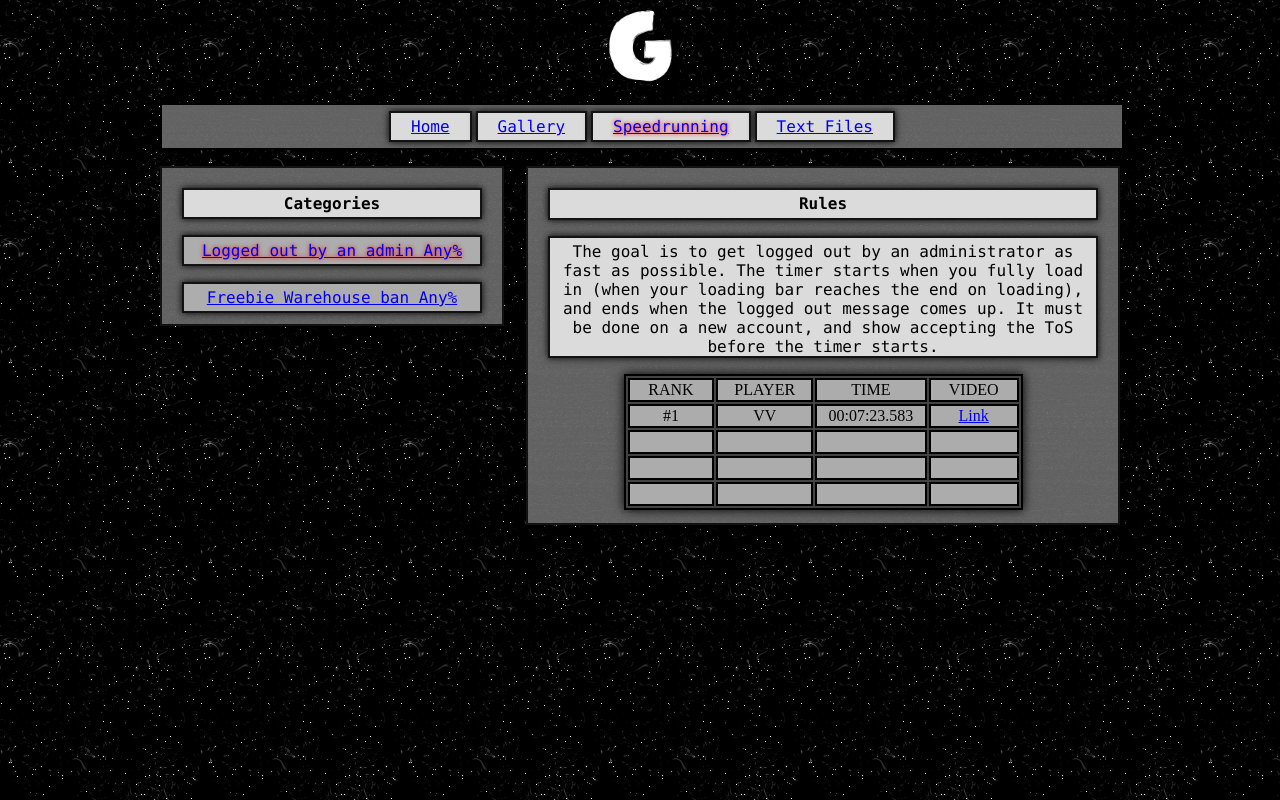
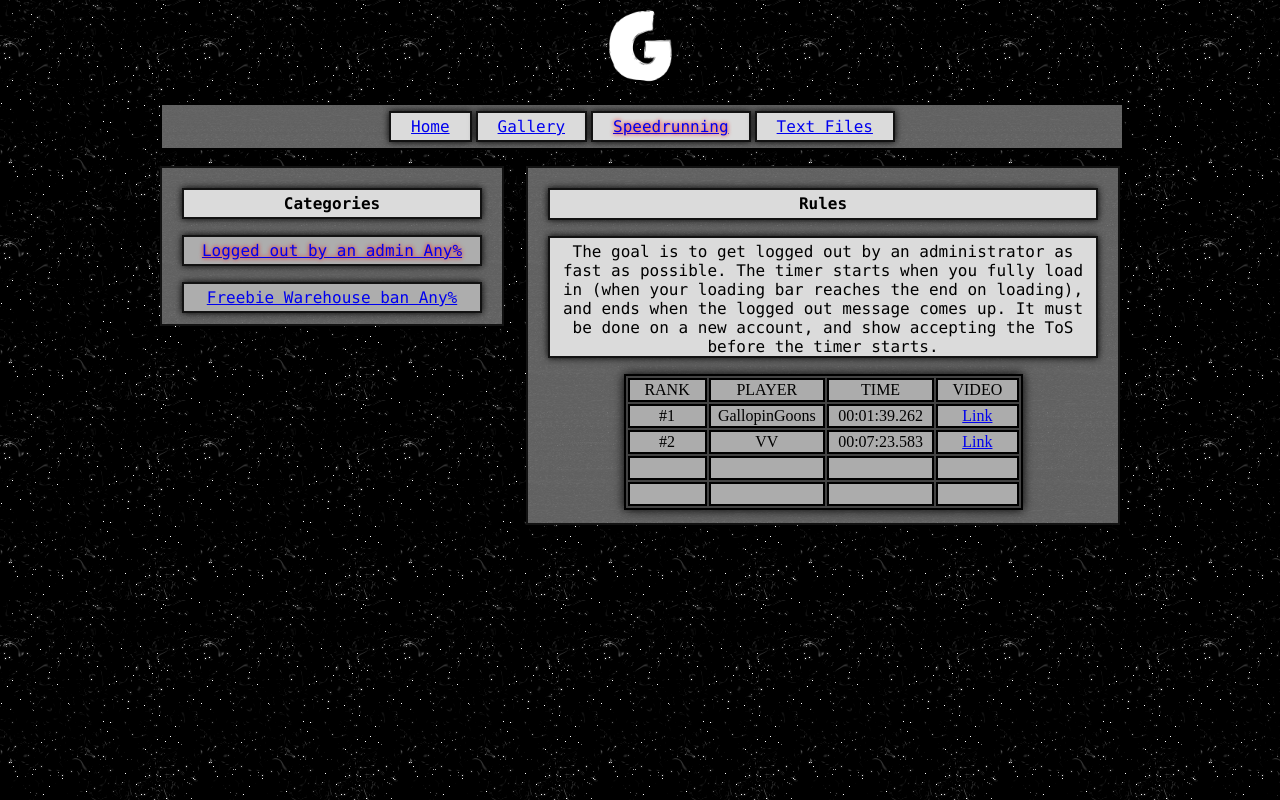
Before and after one commit to GOOBMAN/GOOBER, a plain HTML site: page speedruncategories/loggedoutbyadminany.html in a window 1280 px wide. Drawn offline with Linux system fonts and the light colour scheme.

Commit message:
Update loggedoutbyadminany.html

```diff
--- a/speedruncategories/loggedoutbyadminany.html
+++ b/speedruncategories/loggedoutbyadminany.html
@@ -54,15 +54,15 @@
     </tr>
     <tr>
       <td class="LeaderboardText">#1</td>
+      <td class="LeaderboardText">GallopinGoons</td>
+      <td class="LeaderboardText">00:01:39.262</td>
+	  <td class="LeaderboardText"><a href="https://www.youtube.com/embed/I6KMmaB6rr8?autoplay=true">Link</td>
+    </tr>
+    <tr>
+      <td class="LeaderboardText">#2</td>
       <td class="LeaderboardText">VV</td>
       <td class="LeaderboardText">00:07:23.583</td>
 	  <td class="LeaderboardText"><a href="https://www.youtube.com/embed/J4nDzR3Mn0U?autoplay=true">Link</td>
-    </tr>
-    <tr>
-      <td class="LeaderboardText">&nbsp;</td>
-      <td class="LeaderboardText">&nbsp;</td>
-      <td class="LeaderboardText">&nbsp;</td>
-	  <td class="LeaderboardText">&nbsp;</td>
     </tr>
     <tr>
       <td class="LeaderboardText">&nbsp;</td>
```
